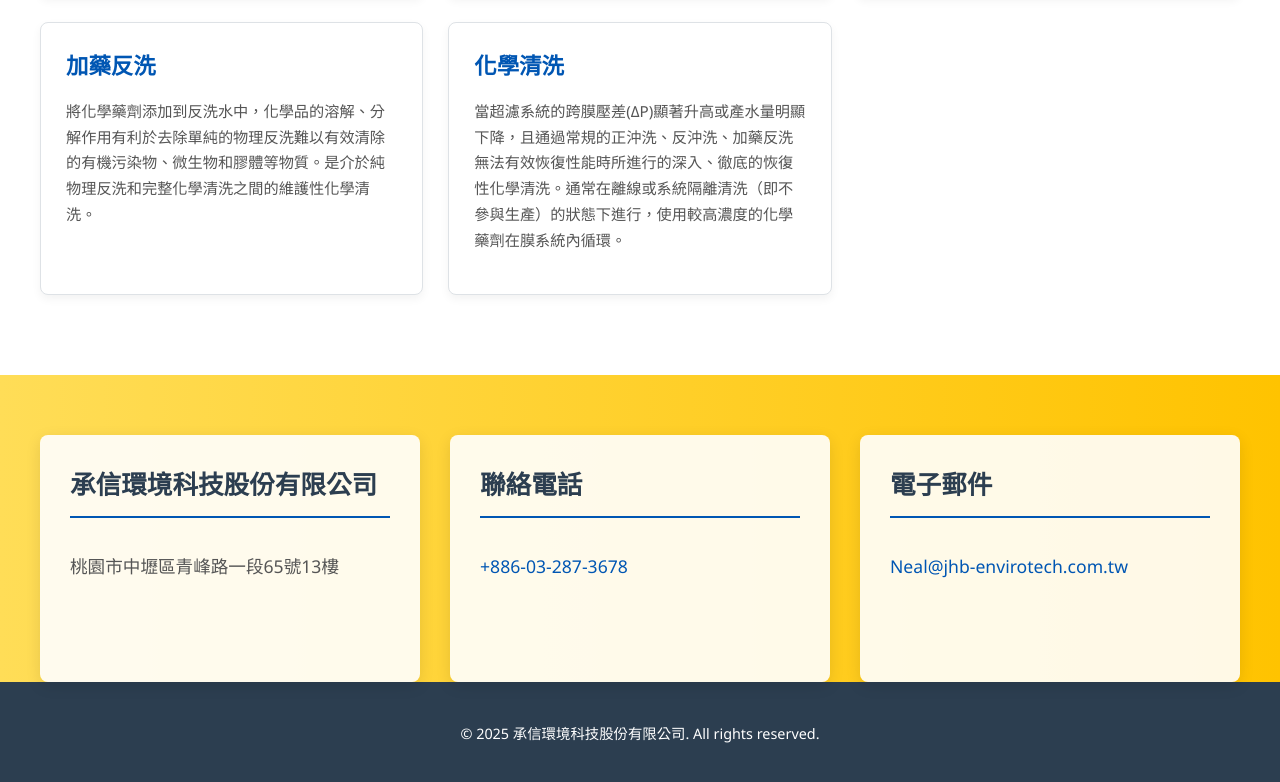
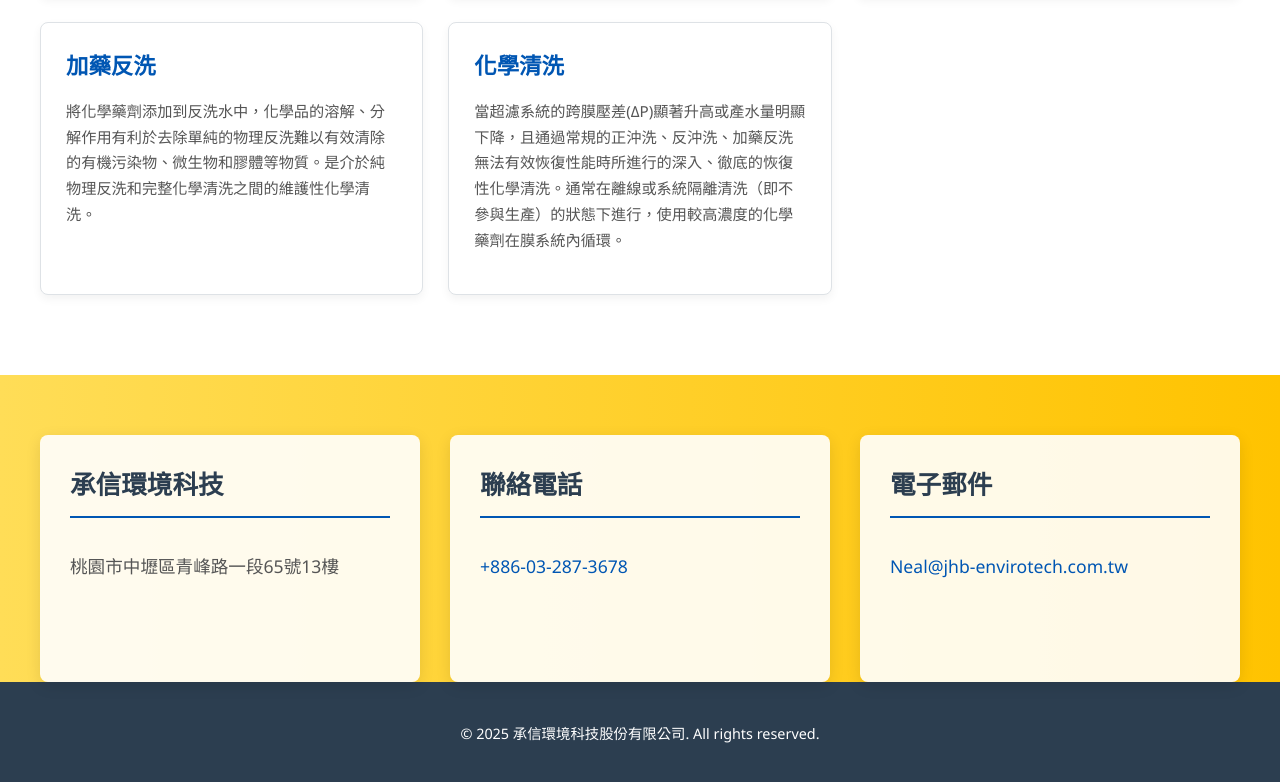
Before and after one commit to c-ken-c/JHB101-Envirotech, a plain HTML site: page index.html in a window 1280 px wide. Shown: the part 3310-4092 px from the top of the page. Drawn offline with Linux system fonts and the light colour scheme.

Commit message:
Update index.html

```diff
--- a/index.html
+++ b/index.html
@@ -123,7 +123,7 @@
                 <div class="container">
                     <div class="contact-grid">
                         <div class="contact-column">
-                            <h3>承信環境科技股份有限公司</h3>
+                            <h3>承信環境科技</h3>
                             <p>桃園市中壢區青峰路一段65號13樓</p>
                          </div>
                         <div class="contact-column">
```
